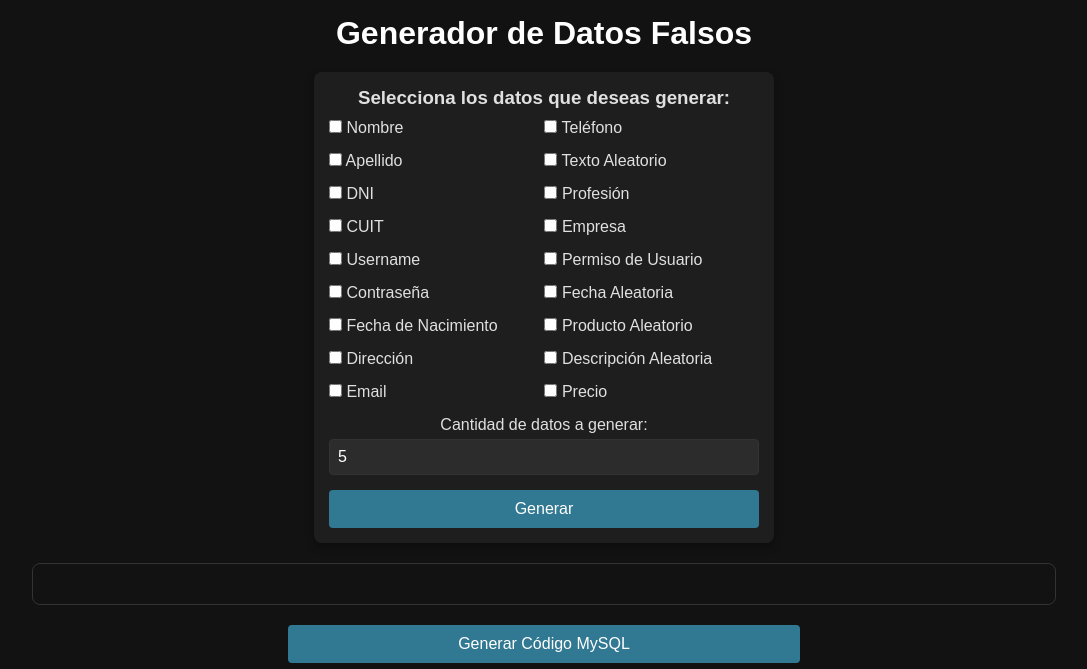
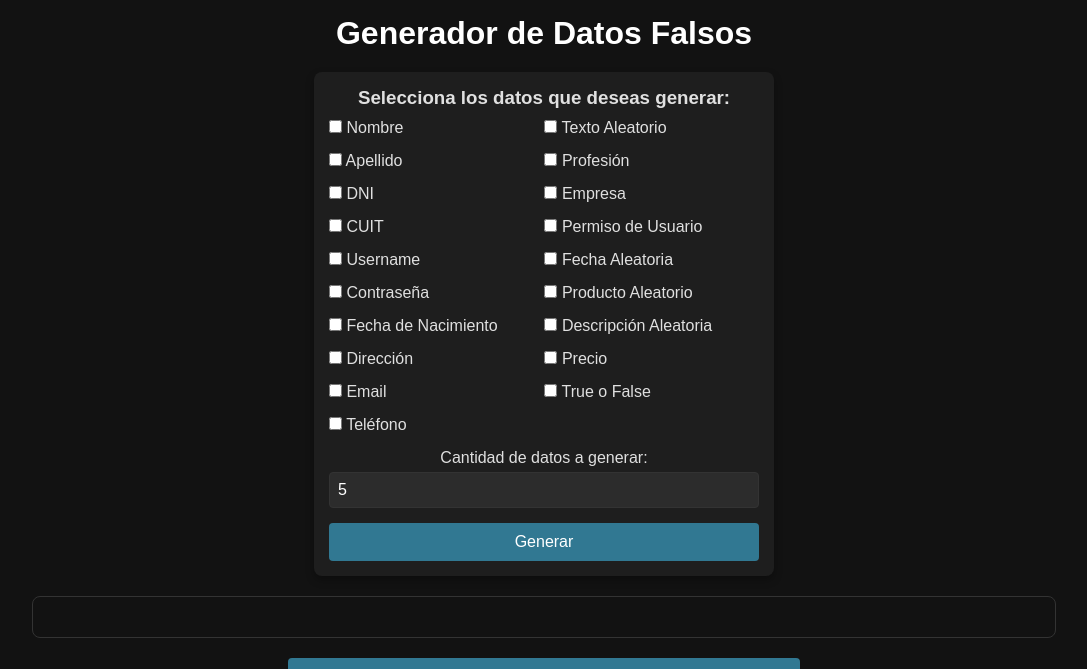
Before and after one commit to GGabi40/fake-data-bbdd, a Flask app: page / in a window 1280 px wide. Shown: the top 669 px of the page, without its empty margins (96-1183 px from the left). Run offline with Flask 3, Linux system fonts and the light colour scheme.

Commit message:
copy error fixed

```diff
--- a/app.py
+++ b/app.py
@@ -62,7 +62,8 @@ def home():
             fakePrecio = faker.random_int(min=100, max=10000)
             fakeCents = faker.random_int(min=0, max=90)
             usuario['precio'] = f'{fakePrecio}.{fakeCents}'
-
+        if 'trueFalse' in datos_seleccionados:
+            usuario['trueFalse'] = faker.pybool()
 
         usuarios_falsos.append(usuario)
 
--- a/static/css/style.css
+++ b/static/css/style.css
@@ -29,7 +29,7 @@ form {
     box-shadow: 0 4px 8px rgba(0, 0, 0, 0.3);
     width: 100%;
     max-width: 460px;
-    max-height: auto;
+    /* max-height: auto; */
 }
 
 label {
@@ -54,7 +54,7 @@ input[type="number"] {
     display: flex;
     flex-direction: column;
     align-items: start;
-    max-height: 300px;
+    max-height: 350px;
     flex-wrap: wrap;
 }
 
--- a/static/js/main.js
+++ b/static/js/main.js
@@ -40,10 +40,6 @@ document
 // COPIAR TEXTO de TEXTAREA
 let texto = document.getElementById("sql-output").value;
 const copiar = async () => {
-  if (texto == "") {
-    return;
-  }
-
   try {
     await navigator.clipboard.writeText(texto);
   } catch (error) {
--- a/templates/base.html
+++ b/templates/base.html
@@ -58,6 +58,8 @@
                 Aleatoria</label>
             <label><input type="checkbox" name="datos" value="precio" {% if 'precio' in datos_seleccionados %}checked{%
                     endif %}> Precio</label>
+            <label><input type="checkbox" name="datos" value="trueFalse" {% if 'trueFalse' in datos_seleccionados %}checked{%
+                endif %}> True o False</label>
         </div>
         <label for="cantidad">Cantidad de datos a generar:</label>
         <input type="number" id="cantidad" name="cantidad" min="1" max="100" value="{{ cantidad }}" />
@@ -104,6 +106,8 @@
                     <th>Descripción</th>
                     {% endif %} {% if 'precio' in datos_seleccionados %}
                     <th>Precio</th>
+                    {% endif %} {% if 'trueFalse' in datos_seleccionados %}
+                    <th>True o False</th>
                     {% endif %}
                 </tr>
             </thead>
@@ -146,6 +150,8 @@
                     <td>{{ usuario.descripcion }}</td>
                     {% endif %} {% if 'precio' in datos_seleccionados %}
                     <td>{{ usuario.precio }}</td>
+                    {% endif %} {% if 'trueFalse' in datos_seleccionados %}
+                    <td>{{ usuario.trueFalse }}</td>
                     {% endif %}
                 </tr>
                 {% endfor %}
```
